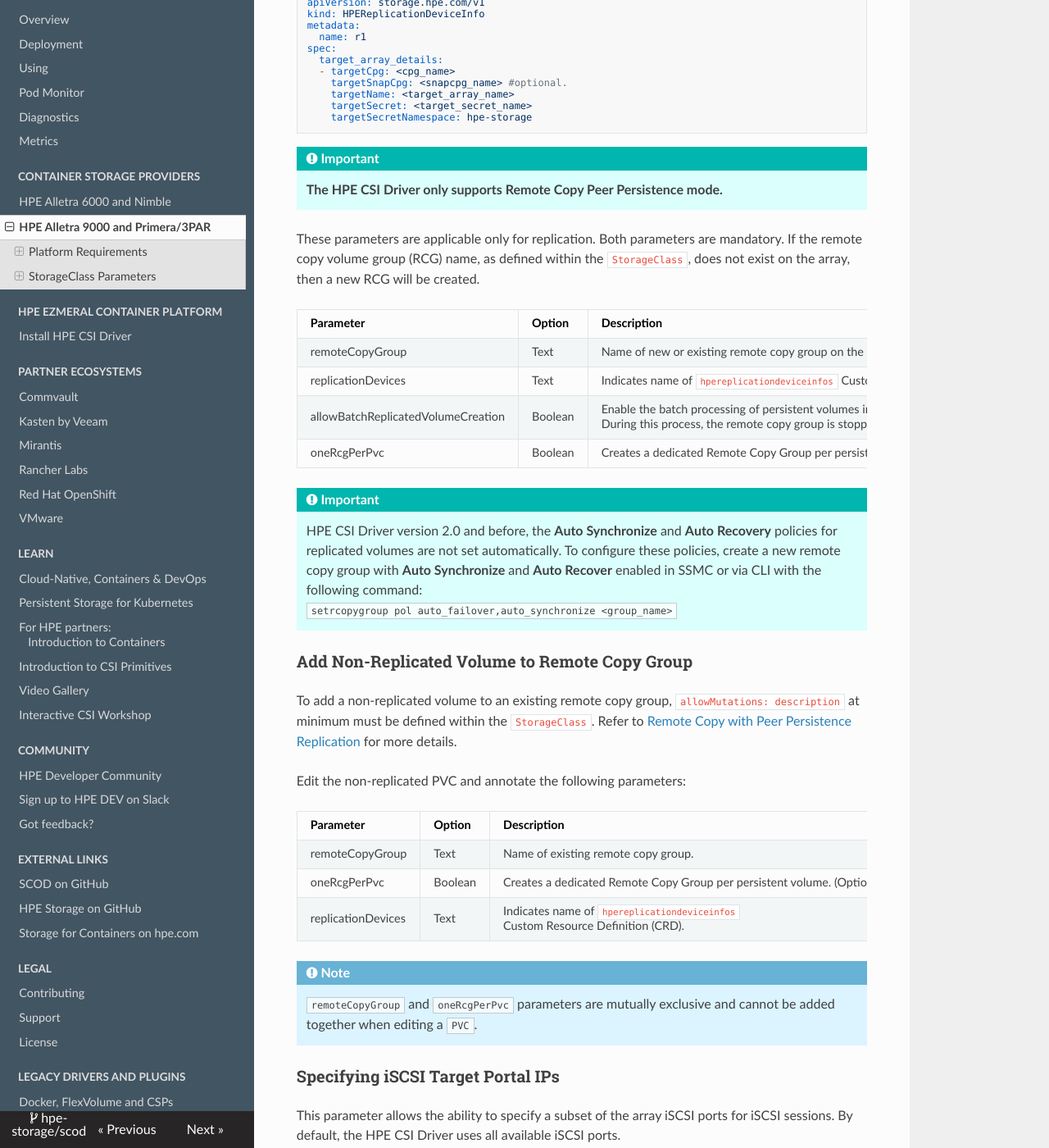
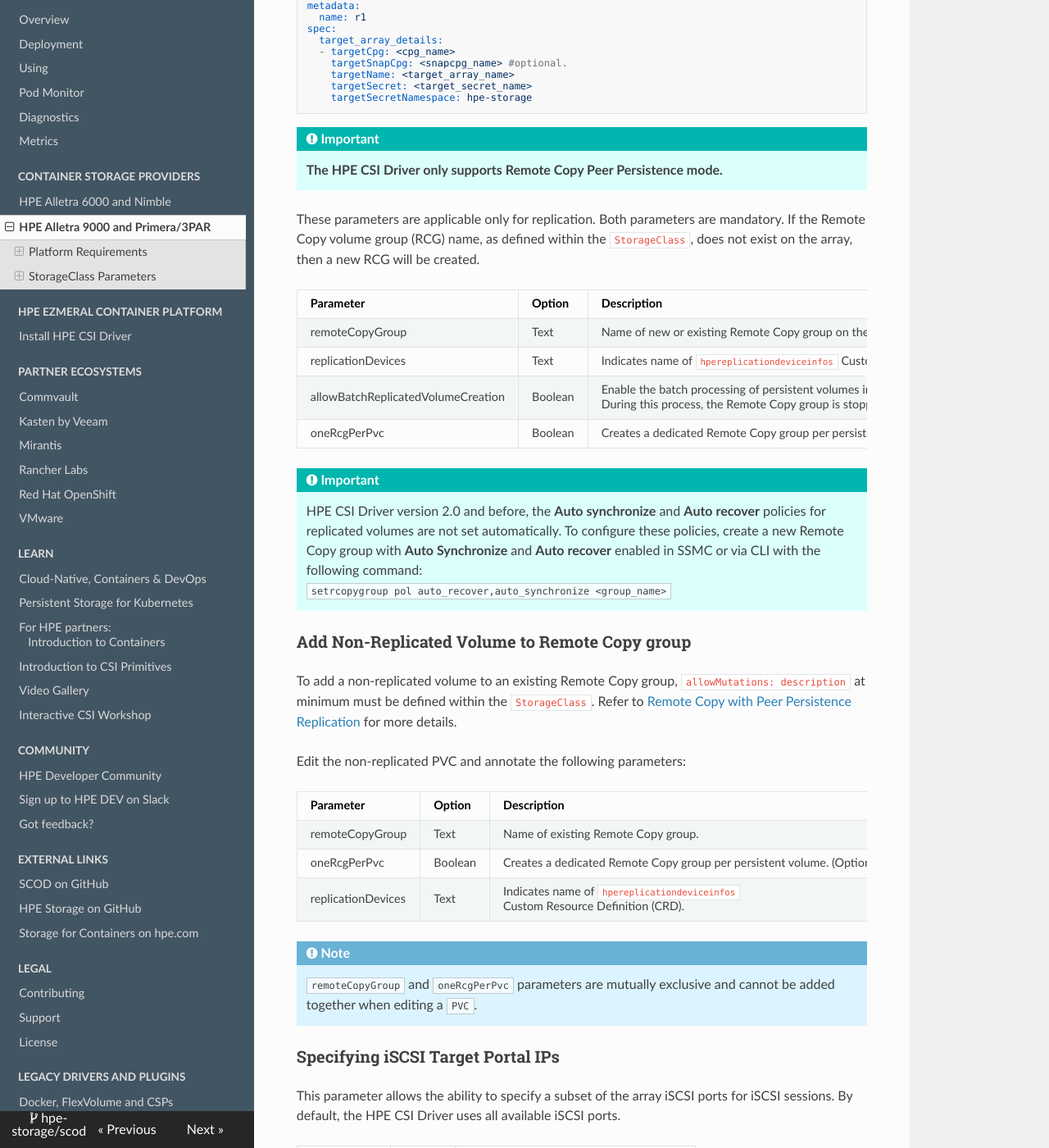
Before and after one commit to hpe-storage/scod, an MkDocs documentation site: the page built from docs/container_storage_provider/hpe_alletra_9000/index.md, in a window 1280 px wide and 1400 px high, scrolled down 6420 px. Shown: the whole window at 82% size. Built offline with MkDocs 1.6.1, drawn with Linux system fonts in a browser that asks for light colours; nearby versions of some CDN libraries; some of the changed text lies outside the part shown.

Commit message:
further updates for v2.1
Signed-off-by: Chris Snell <snell.chris@gmail.com>

````diff
--- a/docs/container_storage_provider/hpe_alletra_9000/index.md
+++ b/docs/container_storage_provider/hpe_alletra_9000/index.md
@@ -55,10 +55,10 @@
 | cloneOf <sup>2</sup> | Text | Name of the `PersistentVolumeClaim` to clone. | **X** | **X** |
 | virtualCopyOf <sup>2</sup> | Text | Name of the `PersistentVolumeClaim` to snapshot. | **X** | **X** |
 | qosName | Text | Name of the volume set which has QoS rules applied. | **X** | **X** |
-| remoteCopyGroup | Text | Name of a new or existing remote copy group on the array. | **X** | **X** |
+| remoteCopyGroup | Text | Name of a new or existing Remote Copy group on the array. | **X** | **X** |
 | replicationDevices | Text | Indicates name of custom resource of type `hpereplicationdeviceinfos`. | **X** | **X** |
-| allowBatchReplicatedVolumeCreation | Boolean | Enable the batch processing of persistent volumes in 10 second intervals and add them to a single remote copy group. <br /> During this process, the remote copy group is stopped and started once. | **X** | **X** |
-| oneRcgPerPvc | Boolean | Creates a dedicated Remote Copy Group per persistent volume. | **X** | **X** |
+| allowBatchReplicatedVolumeCreation | Boolean | Enable the batch processing of persistent volumes in 10 second intervals and add them to a single Remote Copy group. <br /> During this process, the Remote Copy group is stopped and started once. | **X** | **X** |
+| oneRcgPerPvc | Boolean | Creates a dedicated Remote Copy group per persistent volume. | **X** | **X** |
 | iscsiPortalIps | Text | Comma separated list of the array iSCSI port IPs. | **X** | **X** |
 
 <small>
@@ -101,7 +101,7 @@
 | hostSeesVLUN | Boolean | Enable "host sees" VLUN template. |
 
 !!! note
-    `hostSeeVLUN` is a mutable parameter. To modify an existing `PVC`, `hostSeesVLUN` needs to be specified with the `allowMutations` parameter along with editing the `PVC` with annotation `csi.hpe.com/hostSeesVLUN: "true"`. The HPE CSI Driver creates the vlun template based upon the `hostSeesVLUN` parameter during the volume publish operation. For the change to take effect, the `pod` will need to be scheduled on another node by either deleting the pod or draining the node.
+    `hostSeeVLUN` is a mutable parameter. To modify an existing `PVC`, `hostSeesVLUN` needs to be specified with the `allowMutations` parameter along with editing the `PVC` with annotation `csi.hpe.com/hostSeesVLUN: "true"`. The HPE CSI Driver creates the vlun template based upon the `hostSeesVLUN` parameter during the volume publish operation. For the change to take effect, the `Pod` will need to be scheduled on another node by either deleting the `Pod` or draining the node.
 
 ### Importing Volumes
 
@@ -155,7 +155,7 @@
 
 For a tutorial on how to enable replication, check out the blog [Enabling Remote Copy using the HPE CSI Driver for Kubernetes on HPE Primera](https://developer.hpe.com/blog/ppPAlQ807Ah8QGMNl1YE/tutorial-enabling-remote-copy-using-the-hpe-csi-driver-for-kubernetes-on)
 
-A Custom Resource Definition (CRD) of type `hpereplicationdeviceinfos.storage.hpe.com`  must be created to define the target array information. The CRD object name will be used to define the `StorageClass` parameter **replicationDevices**. CRD Mandatory Parameters: `targetCpg`, `targetName`, `targetSecret` and `targetSecretNamespace`.
+A Custom Resource Definition (CRD) of type `hpereplicationdeviceinfos.storage.hpe.com`  must be created to define the target array information. The CRD object name will be used to define the `StorageClass` parameter **replicationDevices**. CRD mandatory parameters: `targetCpg`, `targetName`, `targetSecret` and `targetSecretNamespace`.
 
 ```yaml
 apiVersion: storage.hpe.com/v1
@@ -174,28 +174,28 @@
 !!! important
     **The HPE CSI Driver only supports Remote Copy Peer Persistence mode.**
 
-These parameters are applicable only for replication. Both parameters are mandatory. If the remote copy volume group (RCG) name, as defined within the `StorageClass`, does not exist on the array, then a new RCG will be created.
+These parameters are applicable only for replication. Both parameters are mandatory. If the Remote Copy volume group (RCG) name, as defined within the `StorageClass`, does not exist on the array, then a new RCG will be created.
 
 | Parameter       | Option  | Description |
 | --------------- | ------- | ----------- |
-| remoteCopyGroup | Text    | Name of new or existing remote copy group on the array. |
+| remoteCopyGroup | Text    | Name of new or existing Remote Copy group on the array. |
 | replicationDevices | Text    | Indicates name of `hpereplicationdeviceinfos` Custom Resource Definition (CRD). |
-| allowBatchReplicatedVolumeCreation | Boolean | Enable the batch processing of persistent volumes in 10 second intervals and add them to a single remote copy group. (Optional) <br /> During this process, the remote copy group is stopped and started once. |
-| oneRcgPerPvc                       | Boolean | Creates a dedicated Remote Copy Group per persistent volume. (Optional) |
+| allowBatchReplicatedVolumeCreation | Boolean | Enable the batch processing of persistent volumes in 10 second intervals and add them to a single Remote Copy group. (Optional) <br /> During this process, the Remote Copy group is stopped and started once. |
+| oneRcgPerPvc                       | Boolean | Creates a dedicated Remote Copy group per persistent volume. (Optional) |
 
 !!! important
-    HPE CSI Driver version 2.0 and before, the **Auto Synchronize** and **Auto Recovery** policies for replicated volumes are not set automatically. To configure these policies, create a new remote copy group with **Auto Synchronize** and **Auto Recover** enabled in SSMC or via CLI with the following command: <br/ > `setrcopygroup pol auto_failover,auto_synchronize <group_name>`
+    HPE CSI Driver version 2.0 and before, the **Auto synchronize** and **Auto recover** policies for replicated volumes are not set automatically. To configure these policies, create a new Remote Copy group with **Auto Synchronize** and **Auto recover** enabled in SSMC or via CLI with the following command: <br/ > `setrcopygroup pol auto_recover,auto_synchronize <group_name>`
 
-### Add Non-Replicated Volume to Remote Copy Group
+### Add Non-Replicated Volume to Remote Copy group
 
-To add a non-replicated volume to an existing remote copy group, `allowMutations: description` at minimum must be defined within the `StorageClass`. Refer to [Remote Copy with Peer Persistence Replication](#remote_copy_with_peer_persistence_synchronous_replication_parameters) for more details.
+To add a non-replicated volume to an existing Remote Copy group, `allowMutations: description` at minimum must be defined within the `StorageClass`. Refer to [Remote Copy with Peer Persistence Replication](#remote_copy_with_peer_persistence_synchronous_replication_parameters) for more details.
 
 Edit the non-replicated PVC and annotate the following parameters:
 
 | Parameter       | Option  | Description |
 | --------------- | ------- | ----------- |
-| remoteCopyGroup | Text    | Name of existing remote copy group. |
-| oneRcgPerPvc    | Boolean | Creates a dedicated Remote Copy Group per persistent volume. (Optional) |
+| remoteCopyGroup | Text    | Name of existing Remote Copy group. |
+| oneRcgPerPvc    | Boolean | Creates a dedicated Remote Copy group per persistent volume. (Optional) |
 | replicationDevices | Text    | Indicates name of `hpereplicationdeviceinfos` Custom Resource Definition (CRD). |
 
 !!! note
````
Also changed, not shown: other parts of docs/container_storage_provider/hpe_alletra_9000/index.md (+2 -2 lines), docs/csi_driver/index.md (+5 -3 lines).
